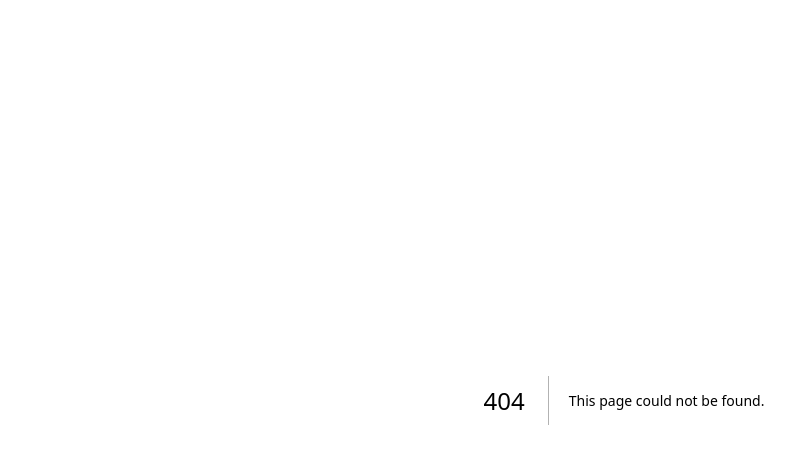
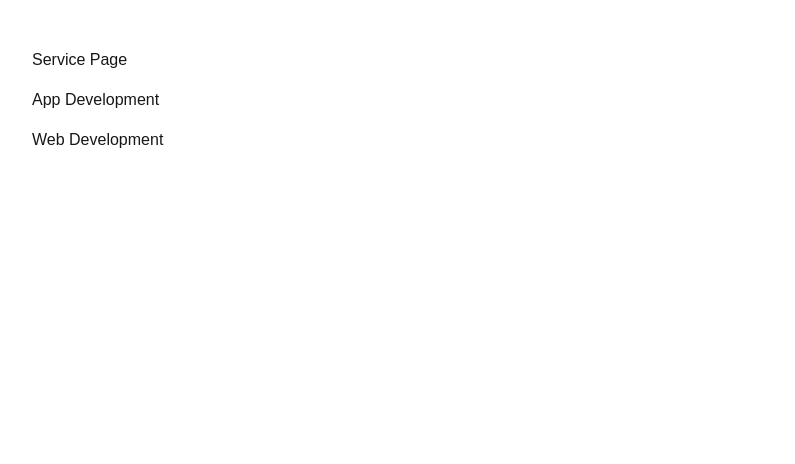
Before and after one commit to AkkalDhami/NEXT-JS, a Next.js app in the folder 02-routing-in-nextjs/: page /service in a window 1280 px wide. Before the commit this address had no page. Shown: the top 464 px of the page, without its empty margins (16-811 px from the left). Built offline with nearby package versions, Linux system fonts and the light colour scheme.

Commit message:
nested routing in nextjs

```diff
--- a/02-routing-in-nextjs/app/page.js
+++ b/02-routing-in-nextjs/app/page.js
@@ -10,6 +10,7 @@ export default function Home() {
       <div className="flex gap-4 mt-4  flex-col">
         <Link href="/about">About</Link>
         <Link href="/blog">Blog</Link>
+        <Link href="/service">Service</Link>
       </div>
 
     </div>
--- /dev/null
+++ b/02-routing-in-nextjs/app/service/app-dev/page.js
@@ -0,0 +1,10 @@
+import Link from 'next/link'
+import React from 'react'
+
+export default function page() {
+    return (
+        <div className='p-12'>
+            <h1>App Development Service Page</h1>
+        </div>
+    )
+}
--- /dev/null
+++ b/02-routing-in-nextjs/app/service/page.js
@@ -0,0 +1,15 @@
+import Link from 'next/link'
+import React from 'react'
+
+export default function page() {
+    return (
+        <div className='p-12'>
+            <h1>Service Page</h1>
+
+            <div className="flex gap-4 mt-4  flex-col">
+                <Link href="/service/app-dev">App Development</Link>
+                <Link href="/service/web-dev">Web Development</Link>
+            </div>
+        </div>
+    )
+}
--- /dev/null
+++ b/02-routing-in-nextjs/app/service/web-dev/page.js
@@ -0,0 +1,10 @@
+import Link from 'next/link'
+import React from 'react'
+
+export default function page() {
+    return (
+        <div className='p-12'>
+            <h1>Web Development Service Page</h1>
+        </div>
+    )
+}
```
